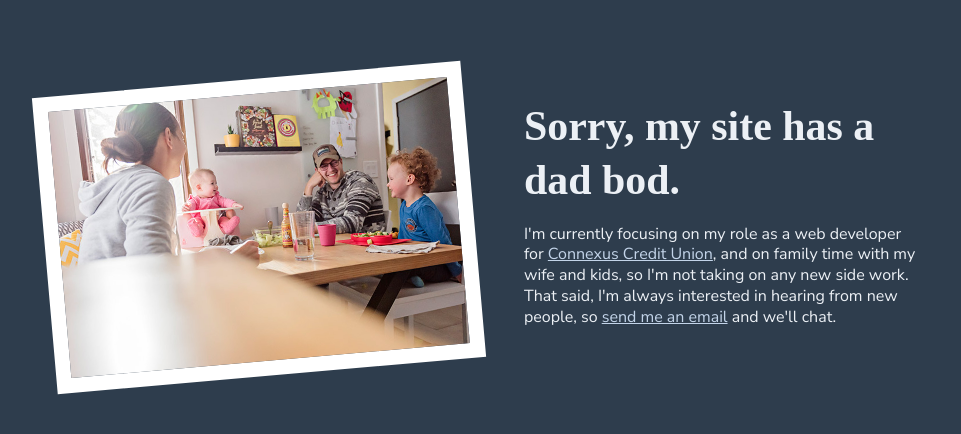
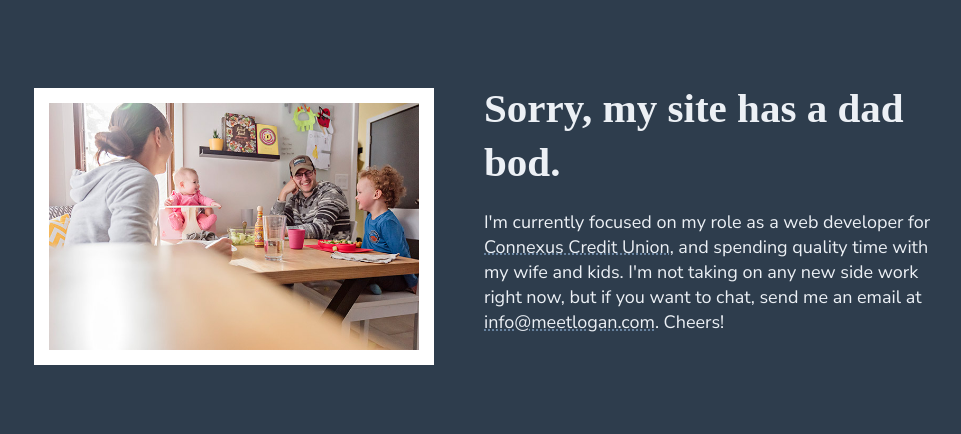
Before and after one commit to brownlo/brownlo.github.io, a plain HTML site: page index.html in a window 1280 px wide. Shown: the part 170-604 px from the top of the page, without its empty margins (131-1092 px from the left). Drawn offline with Linux system fonts and the light colour scheme; a web font is replaced by a local one.

Commit message:
text updates and styling

```diff
--- a/index.html
+++ b/index.html
@@ -17,7 +17,7 @@
             </div>
             <div class="content">
                 <h1 style="font-family: 'Halant', serif;">Sorry, my site has a dad bod.</h1>
-            <p>I'm currently focusing on my role as a web developer for <a href="https://connexuscu.org">Connexus Credit Union</a>, and on family time with my wife and kids, so I'm not taking on any new side work. That said, I'm always interested in hearing from new people, so <a href="mailto:info@meetlogan.com">send me an email</a> and we'll chat. </p>
+            <p>I'm currently focused on my role as a web developer for <a href="https://connexuscu.org">Connexus Credit Union</a>, and spending quality time with my wife and kids. I'm not taking on any new side work right now, but if you want to chat, send me an email at <a href="mailto:info@meetlogan.com">info@meetlogan.com</a>. Cheers!</p>
             </div>
         </div>
     </main>
--- a/styles.css
+++ b/styles.css
@@ -1,7 +1,7 @@
 body {
-    background: #2e3d4d;
+    background: rgb(46, 61, 77);
     font-family: 'Nunito Sans', sans-serif;
-    line-height: 1.3;
+    font-size: 18px;
     color: rgb(236, 240, 245);
 }
 .v-align {
@@ -10,29 +10,61 @@ body {
 }
 .content-wrapper {
     max-width: 1000px;
-    margin: auto;
+    margin: 0 auto;
     padding: 20px;
-    display: flex;
-    flex-wrap: wrap;
 }
 .family-image {
-   transform: rotate(-5deg);
    border: 15px solid white;
+   box-sizing: border-box;
    max-width: 400px;
+   width: 100%;
 }
 .content {
-    padding: 20px 50px;
-    max-width: 400px;
+    max-width: 450px;
 }
 h1 {
     font-family: 'Halant', serif;
-    font-size: 41.887px;
-    margin: 0;
+    font-size: 1.802em;
+    margin: 1em 0 .5em;
+}
+p {
+    font-size: 0.889em;
+    margin: 1em 0 .5em;
+    line-height: 1.3;
 }
 a {
-    color: rgb(195, 212, 233);
-    font-weight: 400;
+    color: rgb(236, 240, 245);
+    text-decoration-color: rgb(111,139,169);
+    text-decoration-style: dotted;
 }
 a:hover {
-    font-weight: 600;
+    color: rgb(195, 212, 233);
+    text-decoration-style: solid;
 }
+
+
+@media only screen and (min-width: 800px) {
+    body {
+        font-size: 18px;
+        line-height: 1.3;
+    }
+
+    .content-wrapper {
+        display: flex;
+        margin: auto;
+    }
+
+    .content {
+        padding: 0 50px;
+    }
+
+    h1 {
+        font-size: 2.281em;
+        margin-top: -6px;
+    }
+
+    p {
+        font-size: 1em;
+        line-height: 1.4em;
+    }
+}
```
